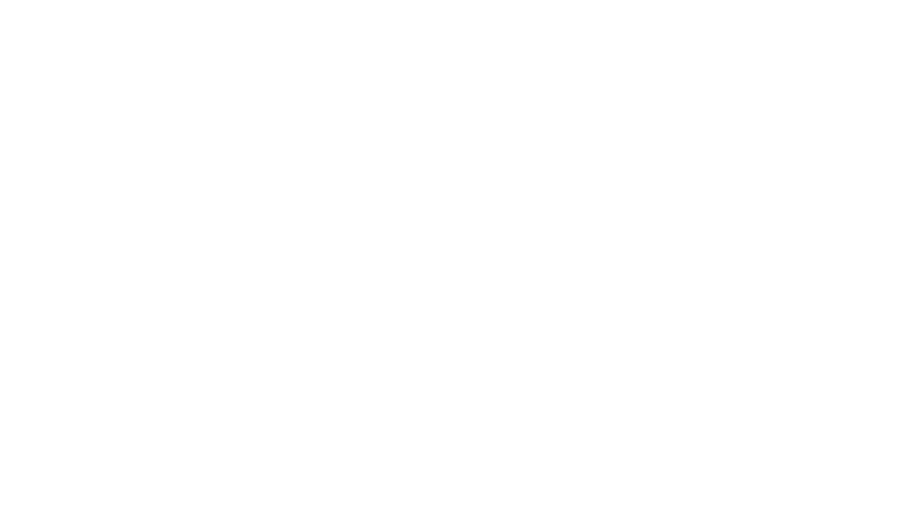
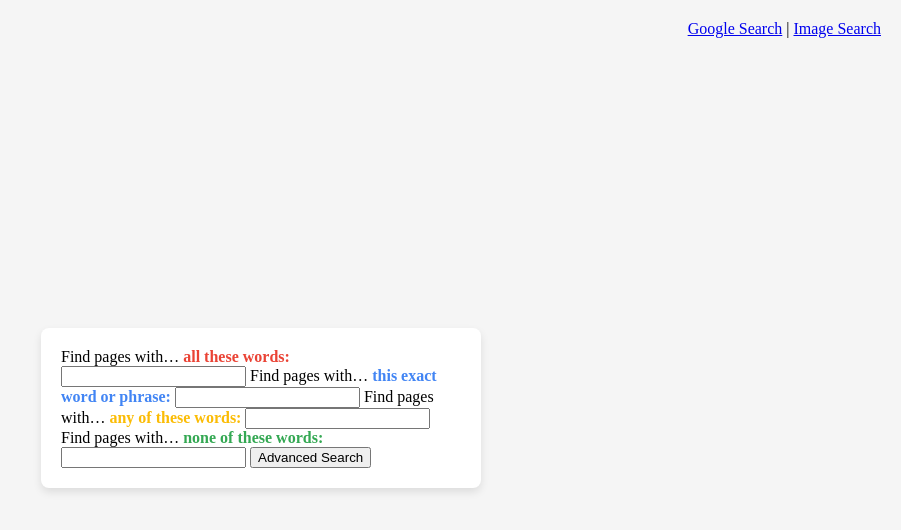
Before and after one commit to Oma7intern/project-0, a plain HTML site: page advanced_search.html in a window 1280 px wide. Shown: the whole page, without its empty margins (379-1280 px from the left). Drawn offline with Linux system fonts and the light colour scheme.

Commit message:
added css to advance search

```diff
--- a/advanced_search.html
+++ b/advanced_search.html
@@ -1,10 +1,37 @@
 <!DOCTYPE html>
-<html>
-    <head>
-        <link rel="stylesheet" href="google2.css">
-        <title>google 2 Advance_search</title>
-    </head>
-    <body id="Advance_search">
+<html lang="en">
+<head>
+    <title>Advanced Search</title>
+    <link rel="stylesheet" href="google2.css">
+</head>
+<body id="advanced-search">
 
-    </body>
+    <!-- Navigation Links -->
+    <div class="nav-links">
+        <a href="index.html">Google Search</a> |
+        <a href="image_search.html">Image Search</a>
+    </div>
+
+    <!-- Advanced Search Form -->
+    <div class="form-container">
+        <form action="https://www.google.com/search" method="get">
+            <!-- Each of these inputs corresponds to a parameter Google recognizes -->
+            <label for="all">Find pages with… <strong class="red">all these words:</strong></label>
+            <input type="text" id="all" name="as_q">
+
+            <label for="exact">Find pages with… <strong class="blue">this exact word or phrase:</strong></label>
+            <input type="text" id="exact" name="as_epq">
+
+            <label for="any">Find pages with… <strong class="yellow">any of these words:</strong></label>
+            <input type="text" id="any" name="as_oq">
+
+            <label for="none">Find pages with… <strong class="green">none of these words:</strong></label>
+            <input type="text" id="none" name="as_eq">
+
+            <!-- Advanced Search Button -->
+            <input type="submit" value="Advanced Search" class="search-button">
+        </form>
+    </div>
+
+</body>
 </html>
--- a/google2.css
+++ b/google2.css
@@ -1,4 +1,4 @@
-#search-page body {
+body#search-page {
   height: 100vh; /* Full viewport height */
   display: flex;
   flex-direction: column; /* Stack elements vertically */
@@ -7,7 +7,7 @@
   text-align: center;
   color: black;
   margin: 0; /* Removes any default margin */
-  position: absolute;
+
 }
 
 #search-page h1 {
@@ -38,3 +38,39 @@ gap: 15px;           /* Adds 15px of space between each link */
 #search-page .green {
   color: #34a853;
 }
+
+/*colors for the advance search text*/
+body#advanced-search .red {
+  color: #ea4335;
+}
+body#advanced-search .blue {
+  color: #4285f4;
+}
+body#advanced-search .yellow {
+  color: #fbbc05;
+}
+body#advanced-search .green {
+  color: #34a853;
+}
+
+body#advanced-search {
+  display: flex;
+  align-items: center;
+  justify-content: center;
+  height: 100vh;
+  background-color: #f5f5f5;
+}
+
+#advanced-search .form-container {
+  width: 400px;
+  padding: 20px;
+  background-color: #fff;
+  border-radius: 8px;
+  box-shadow: 0 4px 8px rgba(0, 0, 0, 0.1);
+}
+
+#advanced-search .nav-links {
+  position: absolute;
+  top: 20px;
+  right: 20px;
+}
```
Also changed, not shown: index.html.html (line endings or trailing spaces).
